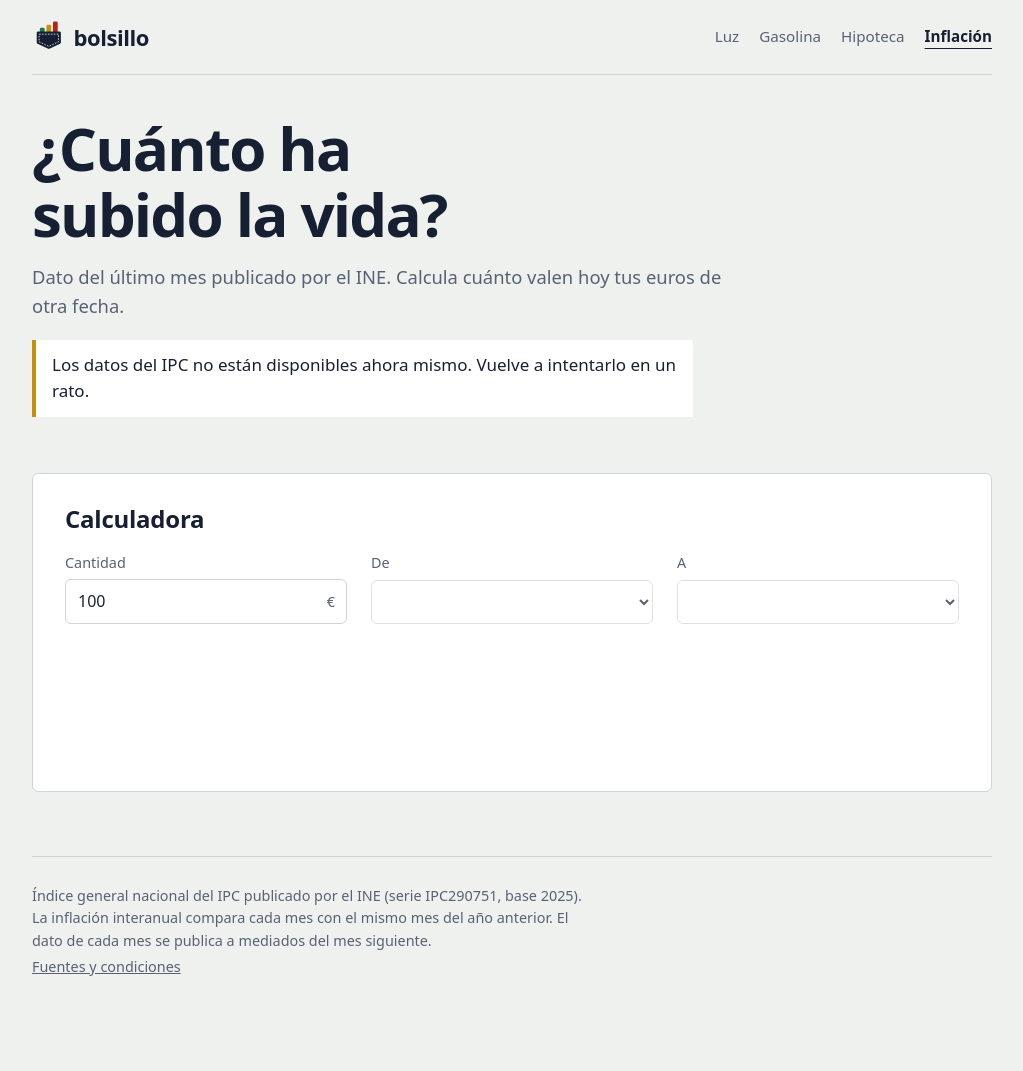
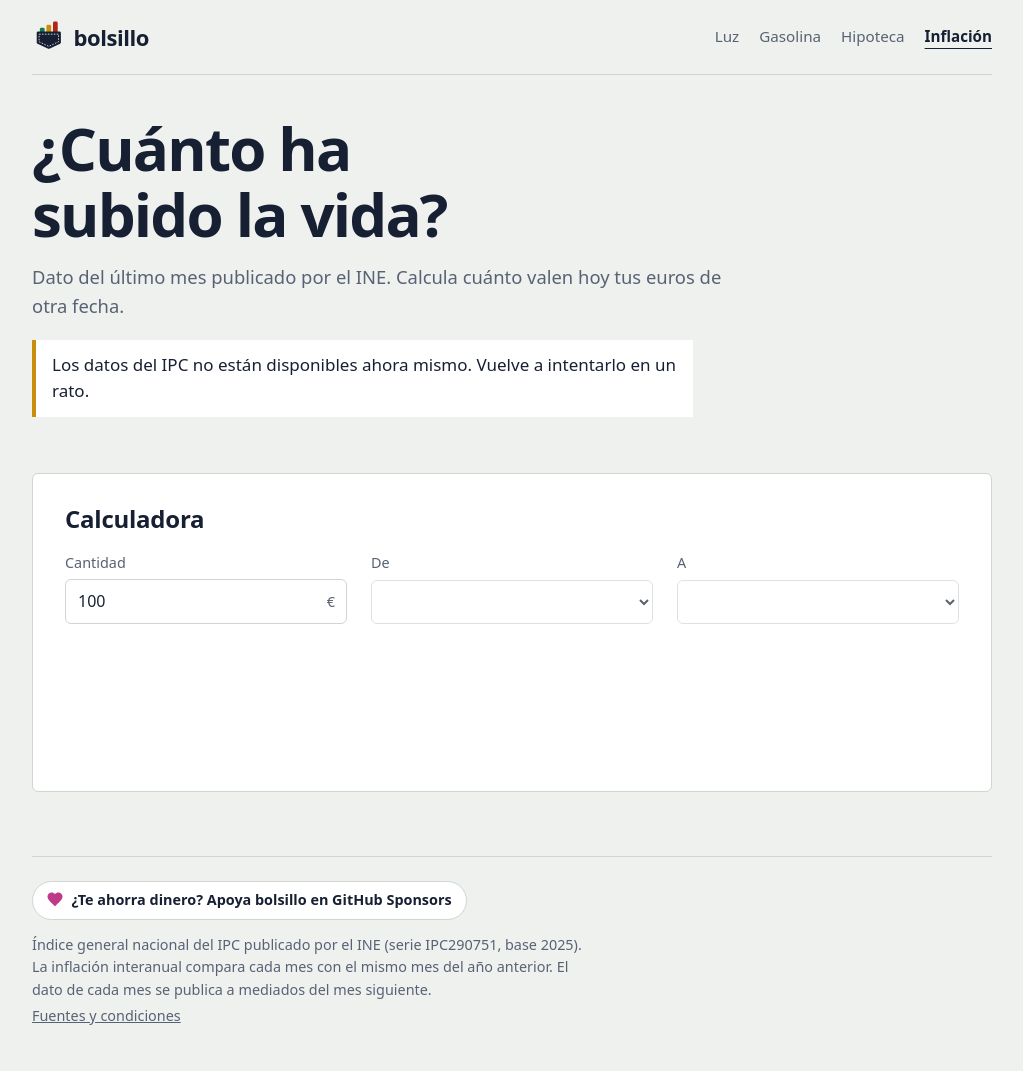
Before and after one commit to serbenda/bolsillo, a website with bundled scripts: page ipc/index.html in a window 1280 px wide. Shown: the whole page, without its empty margins (128-1151 px from the left). Before the commit the page ends 1022 px from the top, so only its background shows below. Built offline with nearby package versions, Linux system fonts and the light colour scheme; no server answers.

Commit message:
Botón para apoyar bolsillo en GitHub Sponsors
- Botón «Apoya bolsillo en GitHub Sponsors» en el pie de todas las páginas
- Apartado «Apoyar el proyecto» en la página de fuentes
- .github/FUNDING.yml: botón Sponsor en el repositorio
- Insignia y sección en el README

```diff
--- a/assets/css/estilos.css
+++ b/assets/css/estilos.css
@@ -511,3 +511,20 @@ table.costes { width: min(100%, 640px); }
 /* Huecos reservados mientras llegan los datos: así la página no salta al cargar */
 .reservado { visibility: hidden; }
 main { min-height: calc(100vh - 5rem); min-height: calc(100svh - 5rem); }
+
+/* Apoyo en GitHub Sponsors */
+.pie .apoyo { margin: 0 0 0.9rem; }
+.apoyo a {
+  display: inline-flex;
+  align-items: center;
+  gap: 0.5rem;
+  padding: 0.45rem 0.9rem;
+  border: 1px solid var(--linea);
+  border-radius: 999px;
+  background: var(--superficie);
+  color: var(--tinta);
+  font-weight: 600;
+  text-decoration: none;
+}
+.apoyo a:hover { border-color: var(--punta); }
+.apoyo svg { width: 1rem; height: 1rem; fill: #bf3989; flex: none; }
--- a/ipc/index.html
+++ b/ipc/index.html
@@ -84,6 +84,7 @@
   </main>
 
   <footer class="envoltorio pie">
+    <p class="apoyo"><a href="https://github.com/sponsors/serbenda" rel="noopener"><svg viewBox="0 0 16 16" aria-hidden="true"><path d="M8 14.2 6.9 13.2C3 9.7.5 7.4.5 4.6.5 2.3 2.3.5 4.6.5c1.3 0 2.5.6 3.4 1.6C8.9 1.1 10.1.5 11.4.5c2.3 0 4.1 1.8 4.1 4.1 0 2.8-2.5 5.1-6.4 8.6Z"/></svg>¿Te ahorra dinero? Apoya bolsillo en GitHub Sponsors</a></p>
     <p>Índice general nacional del IPC publicado por el INE (serie IPC290751, base 2025). La inflación interanual compara cada mes con el mismo mes del año anterior. El dato de cada mes se publica a mediados del mes siguiente.</p>
     <p id="actualizado"></p>
     <p><a href="../fuentes/">Fuentes y condiciones</a></p>
```
Also changed, not shown: fuentes/index.html (+6 -0 lines), gasolina/index.html (+1 -0 lines), hipoteca/index.html (+1 -0 lines), index.html (+1 -0 lines), luz/index.html (+1 -0 lines), .github/FUNDING.yml (added), README.md.
